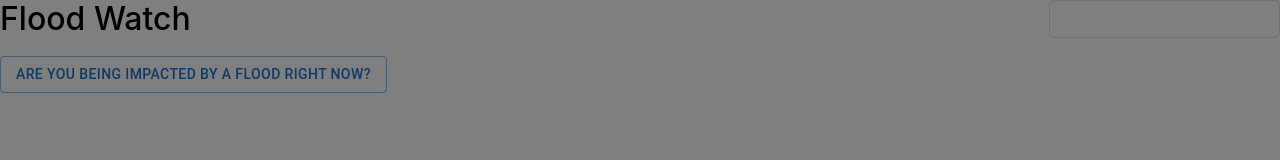
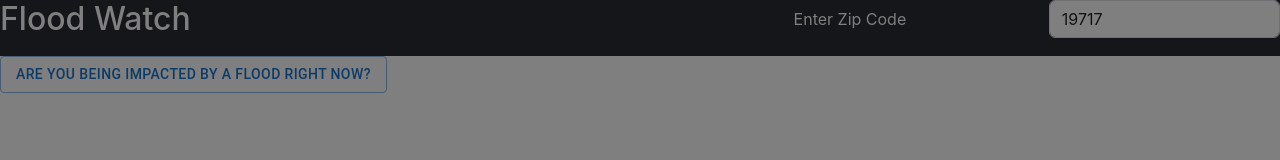
Before and after one commit to mattgwin29/HenHacks2023-Flood-Monitor, a React (Create React App) app: page / in a window 1280 px wide. Shown: the top 160 px of the page. Built offline with nearby package versions, Linux system fonts and the light colour scheme.

Commit message:
Changed top bar to darker

```diff
--- a/src/App.css
+++ b/src/App.css
@@ -35,25 +35,6 @@
         transform: rotate(360deg);
     }
 }
-/*
-.ZipBar {
-    font-size: calc(3px + 2vmin);
-    text-align: right;
-    align-items: right;
-    float: right;
-}
-
-.leaflet-container {
-    width: 100wh;
-    height: 100vh;
-}
-.Twitter-embedding {
-    width: 50%;
-    align-items: right;
-    text-align: right;
-}
-
-*/
 
 .grid {
     display: grid;
@@ -64,11 +45,12 @@
 
 .pageTitle {
     height: 100%;
-    color: black;
+    background-color: #282c34;
 }
 
 .zipBox {
     height: 100%;
+    background-color: #282c34;
 }
 
 .mainContent {
--- a/src/Components/ZipBar.tsx
+++ b/src/Components/ZipBar.tsx
@@ -21,12 +21,11 @@ export function ZipBar({ defaultZip }: { defaultZip: string }): JSX.Element {
                 <Col>
                     <Form.Control
                         type="text"
-                        value={zip}
+                        value={defaultZip}
                         onChange={updateZip}
                     ></Form.Control>
                 </Col>
             </Form.Group>
-            <div>Default Zip Code: {defaultZip} </div>
         </div>
     );
 }
```
